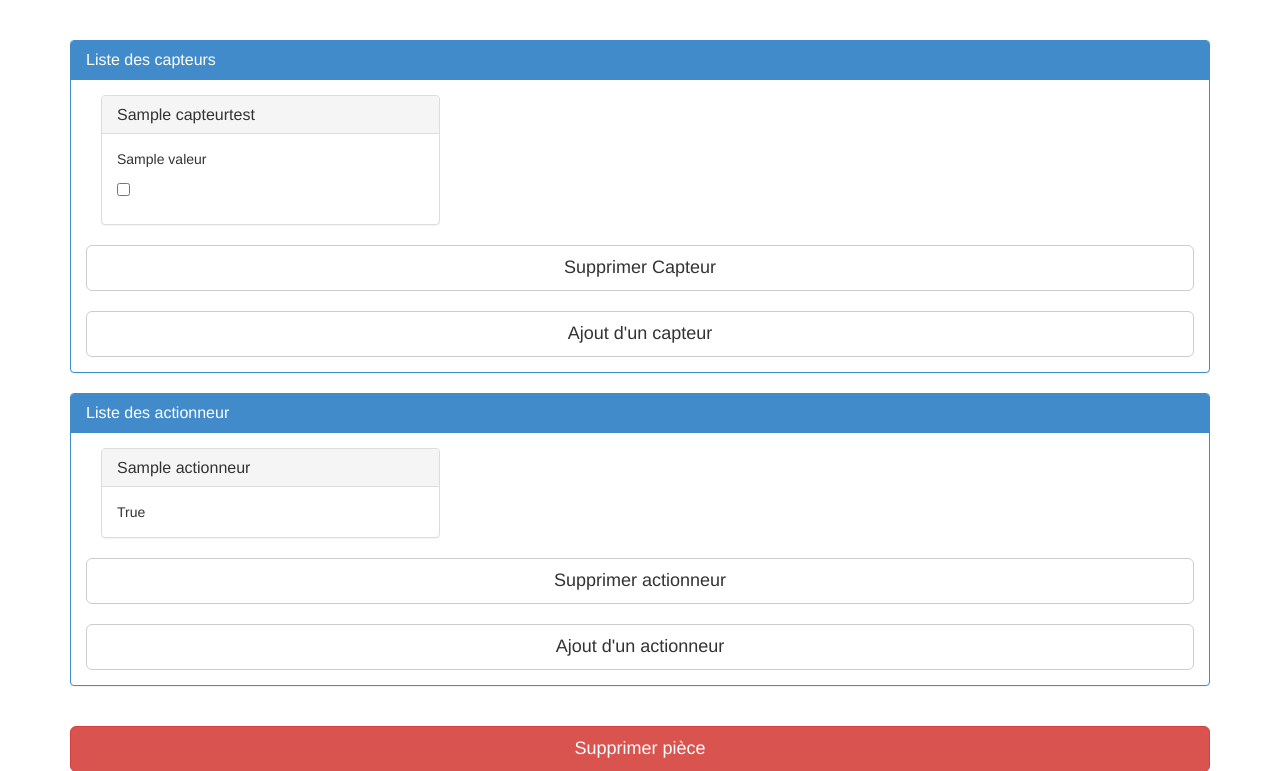
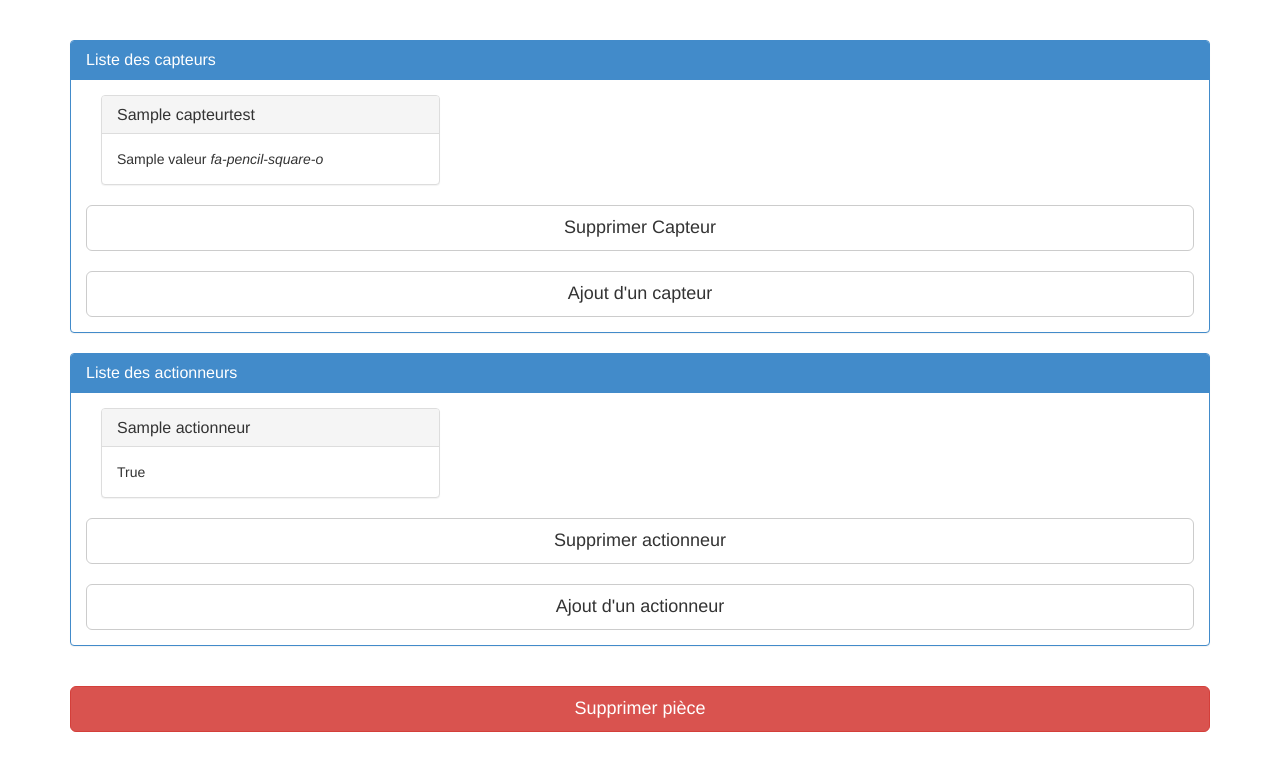
Before and after one commit to jdugue/ghome, a Django app: template webghome/hexanhome/templates/hexanhome/piece.html in a window 1280 px wide. Shown: the part 52-823 px from the top of the page. After the commit the page ends 784 px from the top, so only its background shows below. Run offline with Django 3.2, Linux system fonts and the light colour scheme; tables that the repository leaves empty hold one stand-in row (values such as "Sample post"); the template is opened without the code that fills it: values that come from a table or form of the project are taken from there, most other values are stand-ins (such as "Sample title", 1, 10 or a date in 2020); parts of the project's set-up code (start-up, migrations or seed data) failed here and were passed over; some libraries are stand-ins or nearby versions.

```diff
--- a/webghome/hexanhome/templates/hexanhome/piece.html
+++ b/webghome/hexanhome/templates/hexanhome/piece.html
@@ -32,11 +32,7 @@
   						</br>
     				{% endif %}
 
-					<div class="checkbox">
-    					<label>
-      						<input type="checkbox">
-    					</label>
-					</div>
+				<i class="fa fa-pencil-square-o"> fa-pencil-square-o</i>
   				</div>
 			</div>
 			</div>
@@ -52,7 +48,7 @@
 </div>
 <div class="panel panel-primary">
   	<div class="panel-heading">
-  		<h3 class="panel-title">Liste des actionneur</h3>
+  		<h3 class="panel-title">Liste des actionneurs</h3>
   	</div>
   	<div class="panel-body">
 			{% if actionneur %}
```
Also changed, not shown: webghome/hexanhome/templates/hexanhome/AjoutActionneur2.html (indentation only), webghome/hexanhome/templates/hexanhome/AjoutCapteur.html (indentation only).
